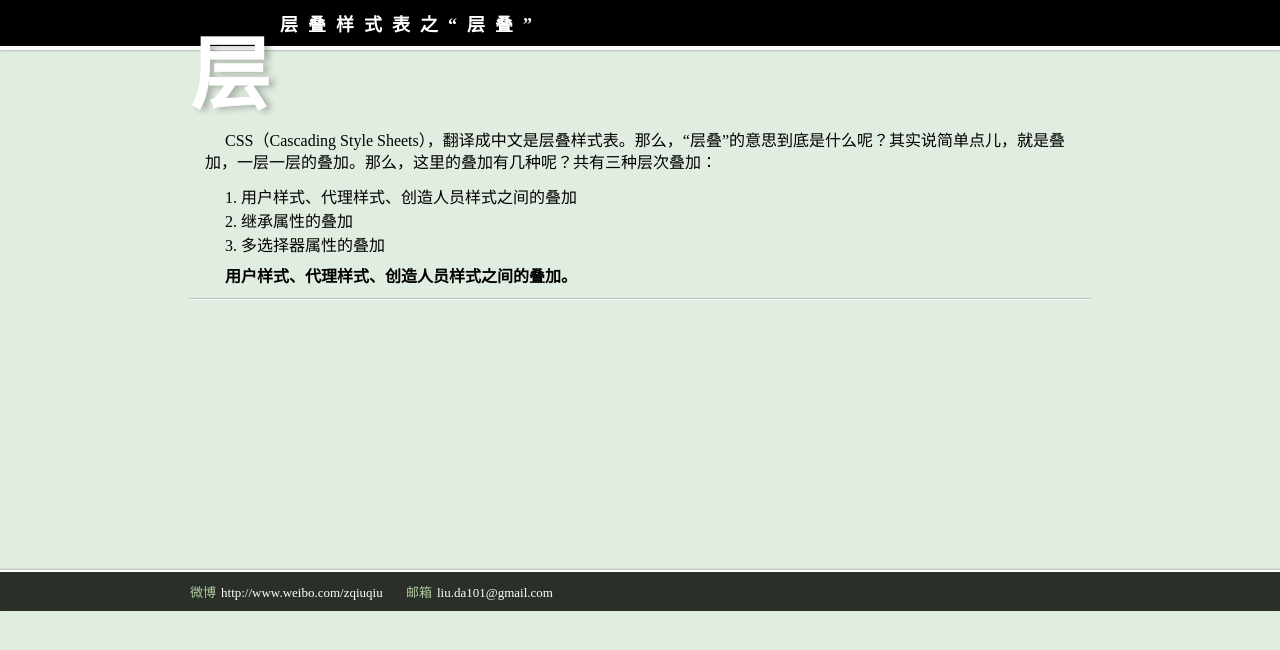
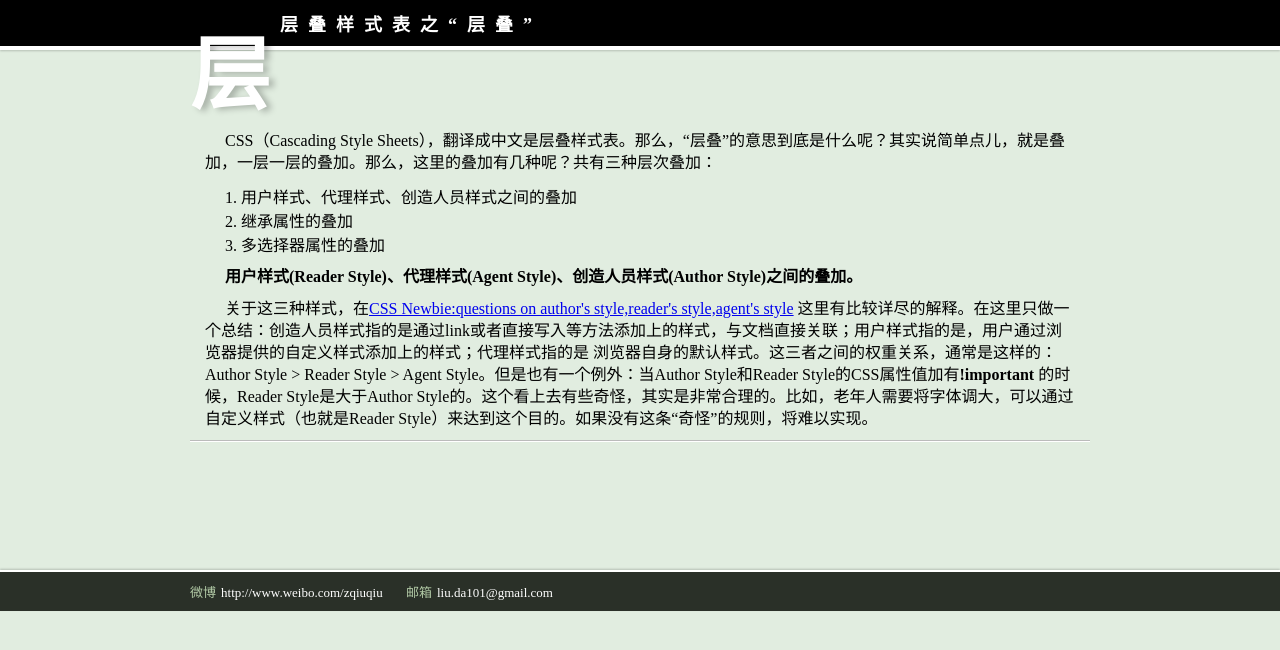
Before and after one commit to liuda101/liuda101.github.com, a Jekyll site: the page built from _posts/2012-11-09-CSS_Cascading.md, in a window 1280 px wide. Shown: the top 650 px of the page. Built offline with Jekyll 4.4.1, drawn with Linux system fonts in a browser that asks for light colours; comment, search, counter and statistics services are not loaded.

Commit message:
add para

```diff
--- a/_posts/2012-11-09-CSS_Cascading.md
+++ b/_posts/2012-11-09-CSS_Cascading.md
@@ -13,6 +13,12 @@ firstLetter : 层
 </ol>
 <p>
 	<span class="b">
-	用户样式、代理样式、创造人员样式之间的叠加。
+	用户样式(Reader Style)、代理样式(Agent Style)、创造人员样式(Author Style)之间的叠加。
 	</span>
 </p>
+<p>
+	关于这三种样式，在<a href="http://stackoverflow.com/questions/7022344/css-newbie-questions-on-authors-style-readers-style-agents-style">CSS Newbie:questions on author's style,reader's style,agent's style</a>
+	这里有比较详尽的解释。在这里只做一个总结：创造人员样式指的是通过link或者直接写入等方法添加上的样式，与文档直接关联；用户样式指的是，用户通过浏览器提供的自定义样式添加上的样式；代理样式指的是
+	浏览器自身的默认样式。这三者之间的权重关系，通常是这样的：Author Style > Reader Style > Agent Style。但是也有一个例外：当Author Style和Reader Style的CSS属性值加有<span class="b">!important</span>
+	的时候，Reader Style是大于Author Style的。这个看上去有些奇怪，其实是非常合理的。比如，老年人需要将字体调大，可以通过自定义样式（也就是Reader Style）来达到这个目的。如果没有这条“奇怪”的规则，将难以实现。
+</p>
```
